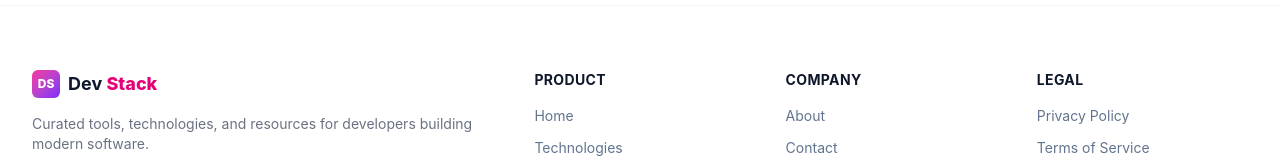
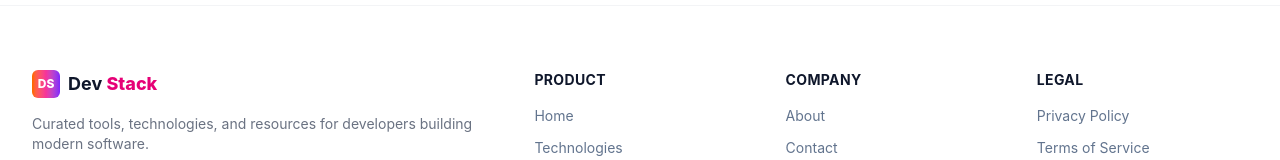
Before and after one commit to AbuKausar/dev-stack-builder, a React (Vite) app: page / in a window 1280 px wide. Shown: the part 2172-2332 px from the top of the page. Built offline with nearby package versions, Linux system fonts and the light colour scheme.

Commit message:
footer edited

```diff
--- a/src/components/Footer.tsx
+++ b/src/components/Footer.tsx
@@ -1,4 +1,4 @@
-
+import { brandGradient } from "../constants/gradient";
 function Footer() {
   return (
     <footer className="w-full border-t border-gray-100 bg-white">
@@ -12,7 +12,7 @@ function Footer() {
             {/* Brand */}
             <div className="flex items-center gap-2">
               {/* DS Badge */}
-              <div className="flex size-7 shrink-0 items-center justify-center rounded-md bg-gradient-to-br from-pink-500 to-violet-600">
+                <div className={`flex size-7 shrink-0 items-center justify-center rounded-md ${brandGradient} `}>
                 <span className="text-xs font-extrabold text-white">
                   DS
                 </span>
```
Also changed, not shown: src/components/StackItem.tsx (deleted).
